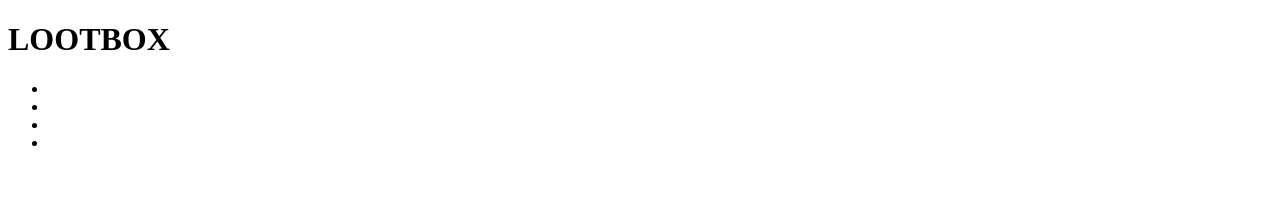
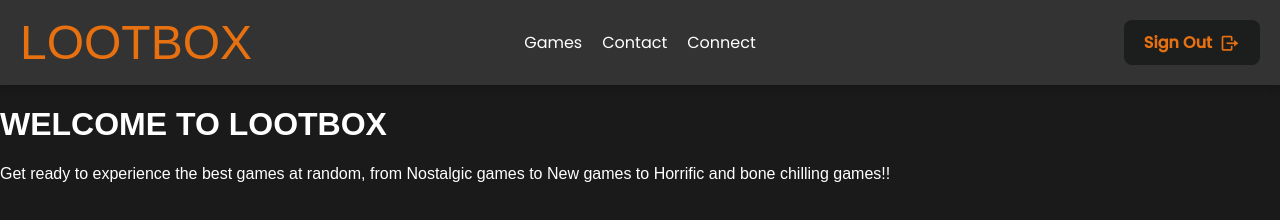
Before and after one commit to zaki-s/LOOTBOX-gaming, a website: page LOOTBOX/COVER/home.html in a window 1280 px wide. Drawn offline with nearby package versions, Linux system fonts and the light colour scheme; a web font is replaced by a local one.

Commit message:
building the main page, built navbar

```diff
--- a/LOOTBOX/COVER/form.css
+++ b/LOOTBOX/COVER/form.css
@@ -21,6 +21,7 @@ body {
     background-color: transparent;
     border: 2px solid rgb(225, 225, 225, .2);
     backdrop-filter: blur(10px);
+    border-radius: 10px;
     width: 420px;
     height: 400px;
     color: white;
--- a/LOOTBOX/COVER/home.css
+++ b/LOOTBOX/COVER/home.css
@@ -0,0 +1,89 @@
+
+/*whole body*/
+body {
+    margin: 0;
+    font-family: Arial, sans-serif;
+    background-color: #1a1a1a;
+    color: white;
+  }
+
+/*the navbar*/
+  .navbar {
+    display: flex;
+    justify-content: space-between;
+    align-items: center;
+    padding: 15px 20px;
+    background-color: #333;
+    box-shadow: 0 4px 8px rgba(0, 0, 0, 0.2);
+  }
+
+  .navbar h1 {
+    flex: 1;
+    font-family: "Bytesized", sans-serif;
+    font-weight: 400;
+    margin: 0;
+    font-size: 3rem;
+    color: rgb(231, 113, 17);
+  }
+
+/*nav links*/
+  .navbar ul {
+    flex: 1;
+    list-style: none;
+    display: flex;
+    justify-content: center;
+    gap: 40px;
+    gap: 20px;
+    margin: 0;
+    padding: 0;
+  }
+
+  .navbar ul li {
+    font-family: "Poppins", sans-serif;
+    font-weight: 100;
+    cursor: pointer;
+    transition: color 0.3s ease;
+  }
+
+  .navbar ul li:hover {
+    color: rgb(231, 113, 17);
+  }
+
+/*sign out button*/
+.sign {
+  flex: 1;
+  display: flex;
+  justify-content: flex-end;
+  align-items: center;
+}
+
+#signbtn {
+  font-family: "Poppins", sans-serif;
+  font-weight: 100;
+  display: flex;
+  align-items: center;
+  gap: 8px;
+  padding: 10px 20px;
+  background-color: rgb(28, 29, 29);
+  color: rgb(231, 113, 17);
+  text-decoration: none;
+  font-weight: bold;
+  border-radius: 8px;
+  transition: background-color 0.3s ease, transform 0.2s ease;
+  border: none;
+}
+
+#signbtn:hover {
+  color: aliceblue;
+  background-color: rgb(231, 113, 17);
+  transform: scale(1.05);
+}
+
+#signbtn:active {
+  transform: scale(0.95);
+}
+
+/*icon*/
+.sign i {
+  font-size: 20px;
+}
--- a/LOOTBOX/COVER/home.html
+++ b/LOOTBOX/COVER/home.html
@@ -4,18 +4,33 @@
     <meta charset="UTF-8">
     <meta name="viewport" content="width=device-width, initial-scale=1.0">
     <title>LOOTBOX | 2025</title>
+    <link rel="stylesheet" href="home.css">
 
+    <link href='https://unpkg.com/boxicons@2.1.4/css/boxicons.min.css' rel='stylesheet'>
 
+    <link rel="preconnect" href="https://fonts.googleapis.com">
+    <link rel="preconnect" href="https://fonts.gstatic.com" crossorigin>
+    <link href="https://fonts.googleapis.com/css2?family=Bytesized&family=Knewave&family=Lilita+One&family=Ponomar&family=Poppins:wght@400;500&family=Roboto:ital,wght@0,100..900;1,100..900&family=Trade+Winds&family=Vujahday+Script&display=swap" rel="stylesheet">
 </head>
 <body>
     <div class="navbar">
         <h1>LOOTBOX</h1>
         <ul>
-            <li></li>
-            <li></li>
-            <li></li>
-            <li></li>
+            <li>Games</li>
+            <li>Contact</li>
+            <li>Connect</li>
         </ul>
+
+        <div class="sign">
+            <a href="#" id="signbtn">Sign Out <i class='bx bx-log-out bx-flip-horizontal' ></i></a>
+        </div>
     </div>
+
+    <div class="intro">
+        <h1>WELCOME TO LOOTBOX</h1>
+        <p>Get ready to experience the best games at random, from Nostalgic games to New games to Horrific and bone chilling games!!</p>
+    </div>
+
+
 </body>
 </html>
```
Also changed, not shown: LOOTBOX/HOME/home.html (deleted, +0 -21 lines), form.html (deleted, +0 -48 lines), LOOTBOX/HOME/home.css (deleted), 1 other file.
